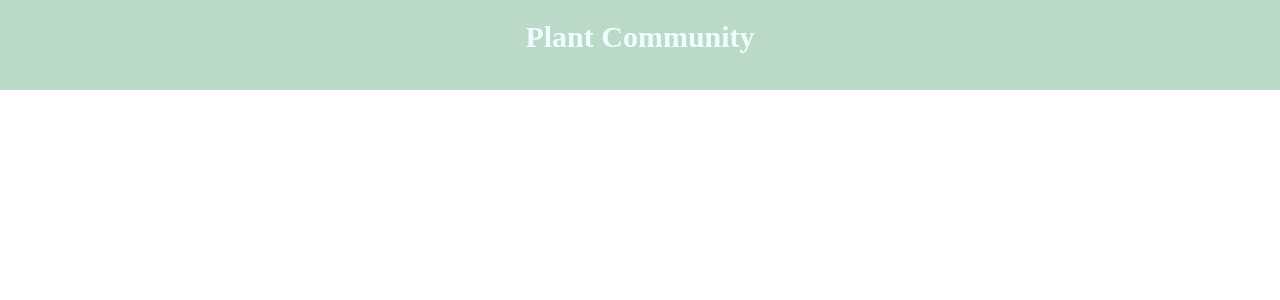
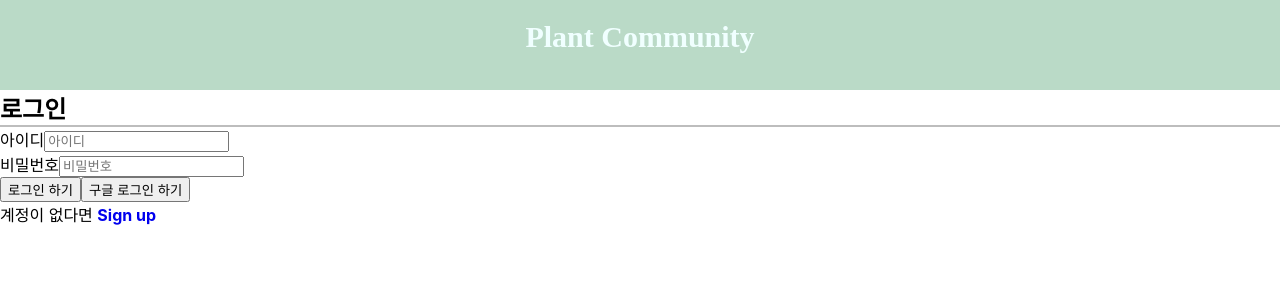
Before and after one commit to KimYuKyung16/WebProjects, a React (Create React App) app in the folder React_plantcommunity/community/: page /login in a window 1280 px wide. Shown: the top 300 px of the page. Built offline with nearby package versions, Linux system fonts and the light colour scheme.

Commit message:
React Routing test and Axios test
practicing...

```diff
--- a/React_plantcommunity/community/package.json
+++ b/React_plantcommunity/community/package.json
@@ -3,9 +3,13 @@
   "version": "0.1.0",
   "private": true,
   "dependencies": {
+    "@fortawesome/fontawesome-svg-core": "^6.1.2",
+    "@fortawesome/free-solid-svg-icons": "^6.1.2",
+    "@fortawesome/react-fontawesome": "^0.2.0",
     "@testing-library/jest-dom": "^5.16.5",
     "@testing-library/react": "^13.3.0",
     "@testing-library/user-event": "^13.5.0",
+    "axios": "^0.27.2",
     "react": "^18.2.0",
     "react-dom": "^18.2.0",
     "react-router-dom": "^6.3.0",
--- a/React_plantcommunity/community/src/App.js
+++ b/React_plantcommunity/community/src/App.js
@@ -1,15 +1,21 @@
-import React, { useState} from 'react';
-import logo from './logo.svg';
+import React, { useState } from 'react';
 import './App.css';
 import {BrowserRouter as Router, Routes, Route} from 'react-router-dom';
-import Layout from "./layout/layout";
+
+import Header from "./layout/header";
+import Main from "./main/main";
+import Login from "./login/login";
 
 function App() {
 
   return (
-    <Layout>
-
-    </Layout>
+    <>
+      <Header />
+      <Routes>
+        <Route path="/" element={<Main />}></Route>
+        <Route path="/login" element={<Login />}></Route>
+      </Routes>
+    </>
   );
 }
 
--- a/React_plantcommunity/community/src/index.js
+++ b/React_plantcommunity/community/src/index.js
@@ -1,15 +1,16 @@
 import React from 'react';
 import ReactDOM from 'react-dom/client';
 import './index.css';
-// import App from './App';
-// import Login from './login/login';
-import Layout from './layout/layout'
+import App from './App';
 import reportWebVitals from './reportWebVitals';
+import { BrowserRouter } from 'react-router-dom';
 
 const root = ReactDOM.createRoot(document.getElementById('root'));
 root.render(
   <React.StrictMode>
-    <Layout />
+    <BrowserRouter>
+      <App />
+    </BrowserRouter>
   </React.StrictMode>
 );
 
--- a/React_plantcommunity/community/src/layout/header.js
+++ b/React_plantcommunity/community/src/layout/header.js
@@ -1,7 +1,16 @@
-import React, { useState} from 'react';
+import React, { useState } from 'react';
 import './header.css';
+import { Link } from 'react-router-dom';
 
-function Header() {
+import { FontAwesomeIcon } from '@fortawesome/react-fontawesome';
+import { faCircleUser } from '@fortawesome/free-solid-svg-icons';
+
+
+
+function Header({ location, history }) {
+
+  console.log(history);
+
   return (
     <>
       <header class="main_title">
@@ -18,7 +27,7 @@ function Header() {
           <li><a href="introduce_plant.php">내 식물 자랑</a></li>
         </ul>
         <ul class="navbar_icons">
-          <li><i id="my_info" class="fas fa-user-circle fa-lg"></i></li>
+          <li><FontAwesomeIcon icon={faCircleUser} id="my_info" onClick={()=> {history.push('/login')}}/></li>
           <input type="hidden" name="page_num" id="page_num" value="my_info" />
         </ul>
       </nav>
--- a/React_plantcommunity/community/src/layout/layout.js
+++ /dev/null
@@ -1,18 +0,0 @@
-import React from 'react';
-import Header from "./header";
-// import './layout.css';
-
-function Layout() {
-
-  return (
-    <div>
-      <Header />
-      <main className="layout">
-
-      </main>
-    </div>
-  );
-
-}
-
-export default Layout;
--- a/React_plantcommunity/community/src/login/login.js
+++ b/React_plantcommunity/community/src/login/login.js
@@ -1,33 +1,42 @@
-import React, { useState} from 'react';
+import React, { useState } from 'react';
+import axios from "axios";
 // import './App.css';
 
+
 function Login() {
+  let [id, setId] = useState(""); // 아이디
+  let [pw, setPw] = useState(""); // 패스워드
+
+  let onChangeId = (e) => { setId(e.target.value) }; // 변경된 아이디 저장
+  let onChangePw = (e) => { setPw(e.target.value) }; // 변경된 패스워드 저장
+
+  function id_pw_respond(){
+    axios.post('http://localhost:5000/login/process', {
+      id: id,
+      pw: pw
+    })
+    .then(function (response) {
+      console.log(response);
+    })
+    .catch(function (error) {
+      console.log(error);
+    });
+  }
+
   return (
       <div>
-      <nav class="navbar">
-        <ul class="navbar_menu">
-            <li><a href="#">식물 기본 정보</a></li>
-            <li><a href="/plant_info_share">식물 정보 공유</a></li>
-            <li><a href="/introduce_plant">내 식물 자랑</a></li>
-        </ul>
-        <ul class="navbar_icons">
-            <li><i id="my_info" class="fas fa-user-circle fa-lg"></i></li>
-            <input type="hidden" name="page_num" id="page_num" value="my_info" />
-        </ul>
-      </nav>
-
         <div class="login_list-Div">
           <h2>로그인</h2>
           <hr noshade color="#BDBDBD" />
           <div class="login-2">
             <label for="id" class="form_label">아이디</label>
-          <input id="id" class="form_control" name="id" type="text" placeholder="아이디" />
+            <input onChange={onChangeId} value={id} id="id" class="form_control" name="id" type="text" placeholder="아이디" />
           </div>
           <div class="login-2">
             <label for="pw" class="form_label">비밀번호</label>
-          <input id="pw" class="form_control" name="pw" type="password" placeholder="비밀번호" />
+            <input onChange={onChangePw} value={pw} id="pw" class="form_control" name="pw" type="password" placeholder="비밀번호" />
           </div>
-        <button id="login_confirm_btn" type="submit" class="btn">로그인 하기</button>
+          <button onClick={() => {id_pw_respond(); console.log("클릭");}} id="login_confirm_btn" type="submit" class="btn">로그인 하기</button>
           <button type="submit" id="google_login_confirm_btn" class="btn">구글 로그인 하기</button>
 
         <div class="bottomText">
--- /dev/null
+++ b/React_plantcommunity/community/src/main/main.js
@@ -0,0 +1,13 @@
+import React, { useState} from 'react';
+import Header from "../layout/header";
+// import './App.css';
+
+function Login() {
+
+  return (
+    <div>
+    </div>
+  );
+}
+
+export default Login;
```
Also changed, not shown: 1 other file (tests, documents, lock files or other folders). Lines whose indentation alone changed are shown as unchanged.
